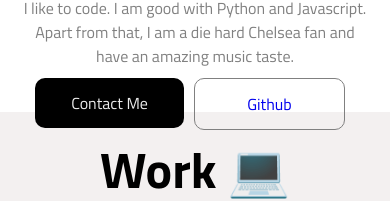
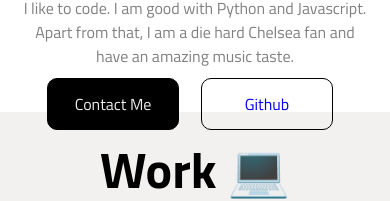
Before and after one commit to dadisahis/adithya-saish-web, a React (Create React App) app: page / in a window 390 px wide. Shown: the part 577-778 px from the top of the page. Built offline with nearby package versions, Linux system fonts and the light colour scheme.

Commit message:
UI updates to Introduction and project item

```diff
--- a/src/components/introduction/Introduction.jsx
+++ b/src/components/introduction/Introduction.jsx
@@ -82,7 +82,6 @@ function Introduction() {
             </a>
             <a
               className="button"
-              style={{ border: "0.5px solid grey" }}
               target="_blank"
               rel="noreferer nooperner"
               href="https://github.com/dadisahis"
--- a/src/components/introduction/introduction.scss
+++ b/src/components/introduction/introduction.scss
@@ -53,6 +53,7 @@
           display: flex;
           justify-content: center;
           align-items: center;
+          border: 1px solid black;
           border-radius: 10px;
           margin-top: 10px;
           margin-right: 10px;
@@ -95,6 +96,9 @@
         margin: 5%;
         .intro_button_container {
           display: flex;
+          a {
+            border: 2px solid black;
+          }
         }
         .intro_title {
           display: flex;
@@ -129,6 +133,13 @@
           justify-content: center;
           font-size: 35px;
         }
+        .intro_button_container {
+          display: flex;
+          .button {
+            border: 1.5px solid black;
+            width: 130px;
+          }
+        }
       }
     }
   }
--- a/src/components/projectItem/ProjectItem.jsx
+++ b/src/components/projectItem/ProjectItem.jsx
@@ -45,7 +45,7 @@ function ProjectItem(data) {
           href={data.data.github_url}
           target="_blank"
           rel="noreferer nooperner"
-          style={{ border: "0.5px solid grey" }}
+          style={{ border: "1px solid black" }}
         >
           Github URL
         </a>
--- a/src/components/projectItem/projectItem.scss
+++ b/src/components/projectItem/projectItem.scss
@@ -98,5 +98,9 @@
     a {
       width: 80%;
     }
+    a:visited {
+      text-decoration-line: none;
+      color: black;
+    }
   }
 }
```
